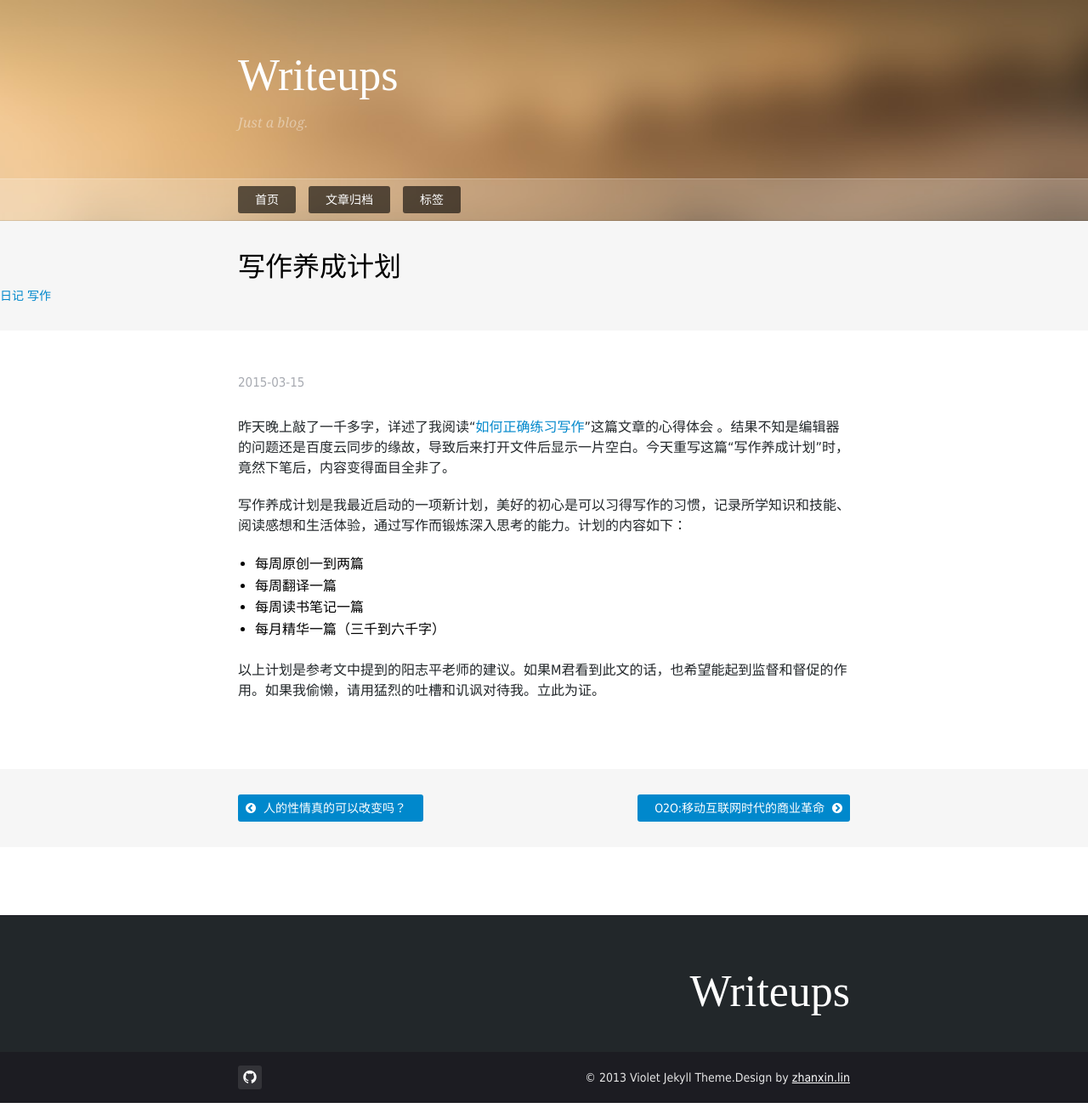
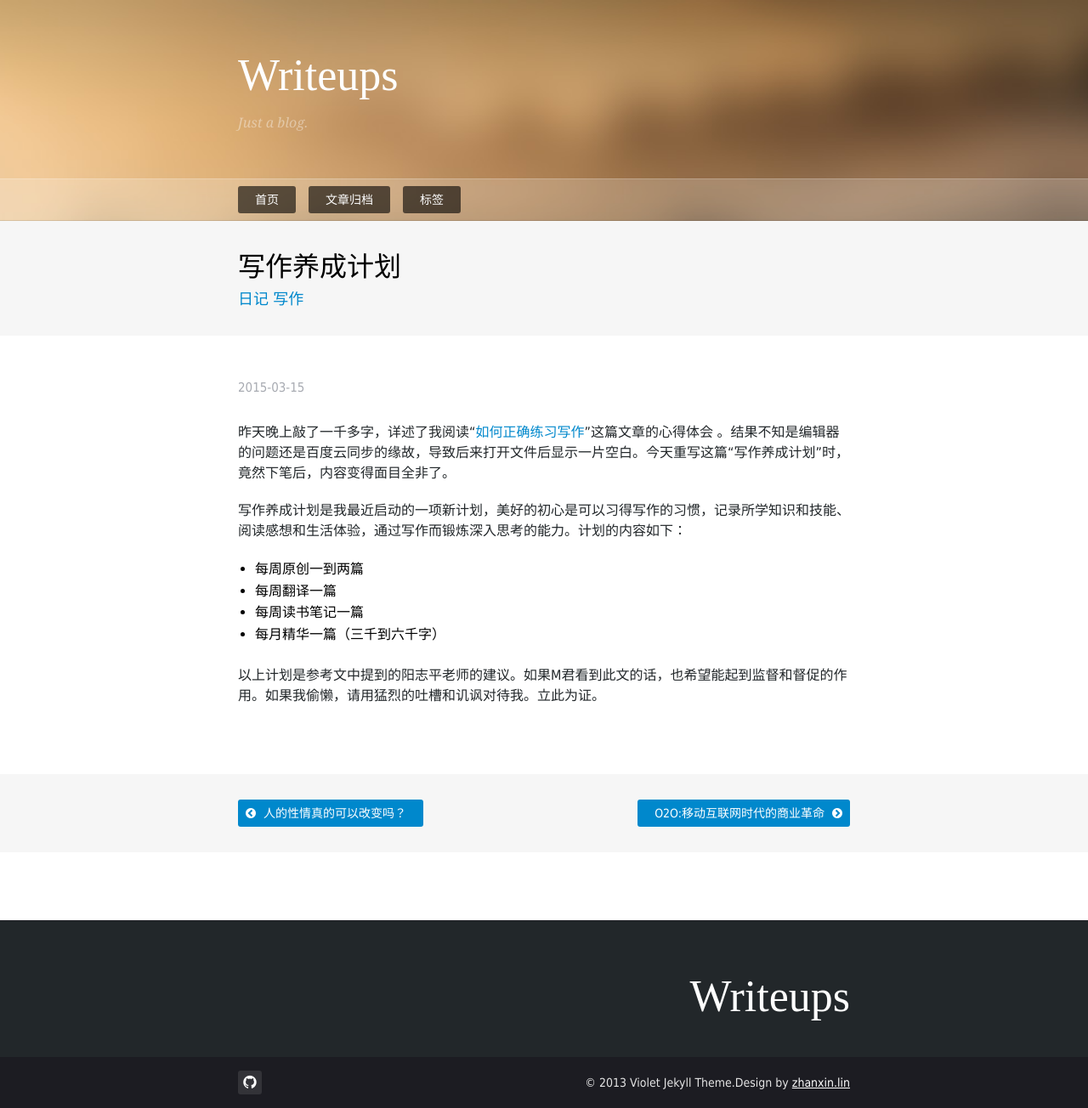
Before and after one commit to fantaghiro/fantaghiro.github.io, a Jekyll site: the page built from _posts/2015-03-15-Fostering-Writing-Habits.markdown, in a window 1280 px wide. Shown: the whole page at 85% size. Built offline with Jekyll 4.4.1, drawn with Linux system fonts in a browser that asks for light colours; nearby versions of some CDN libraries; some web fonts are replaced.

Commit message:
post-tags added

```diff
--- a/_layouts/post.html
+++ b/_layouts/post.html
@@ -6,11 +6,11 @@ comment: true
 <article class="main-article main-article-page">
     <div class="violet-title">
         <h3 class="violet-title-item">{{ page.title }}</h3>
-        <span id="post-tags">
+        <div id="violet-post-tags">
             {% for tag in page.tags %}
               <a href="/tags.html#{{ tag }}-ref">{{ tag }}</a>
             {% endfor %}
-        </span>
+        </div>
     </div>
     <div class="violet-post">
         <p class="main-article-meta"><time pubdate="{{ rpost.date | date_to_utc | date: '%Y-%m-%d' }}">{{ page.date | date_to_utc | date: "%Y-%m-%d" }}</time></p>
--- a/themes/violet/css/style.css
+++ b/themes/violet/css/style.css
@@ -418,7 +418,6 @@ a:hover {
     margin: 0 auto;
 }
 #violet-post-tags {
-    display: block;
     width: 720px;
     font-size: 18px;
     margin: 0 auto;
```
